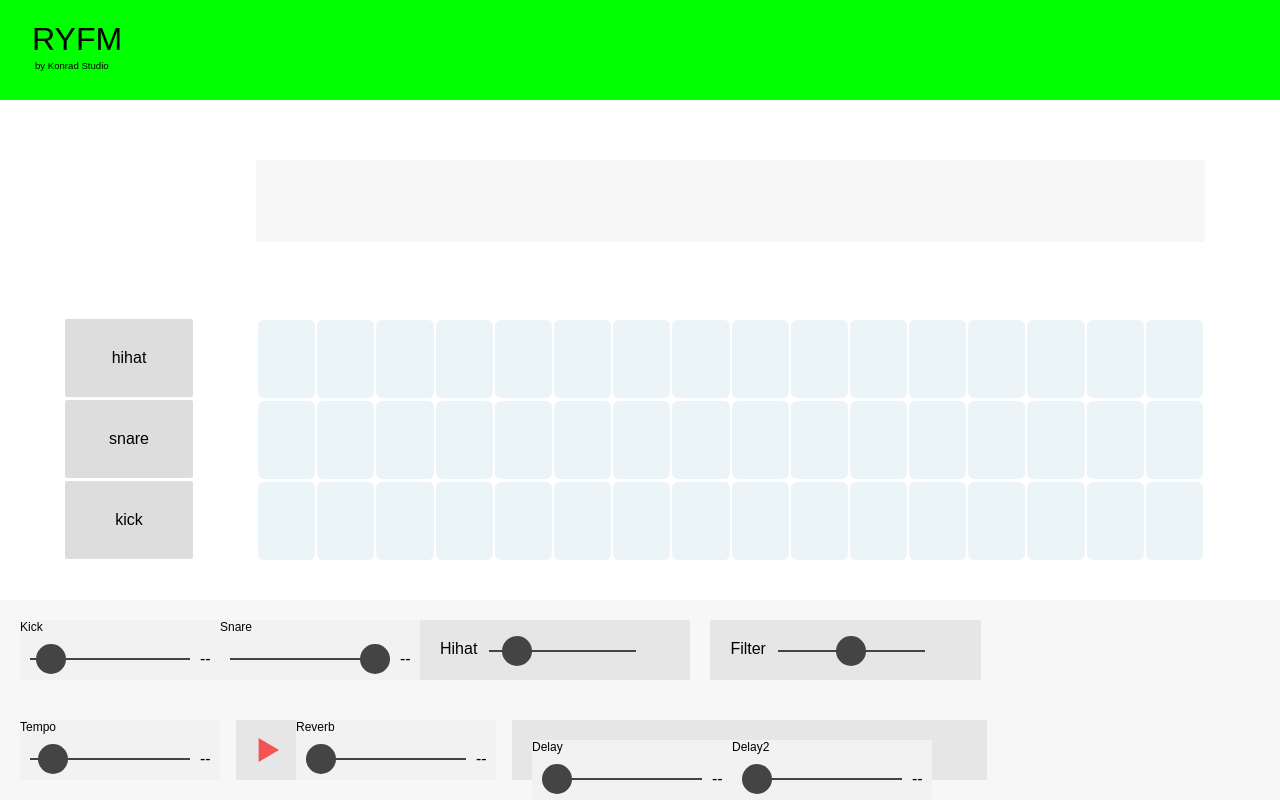
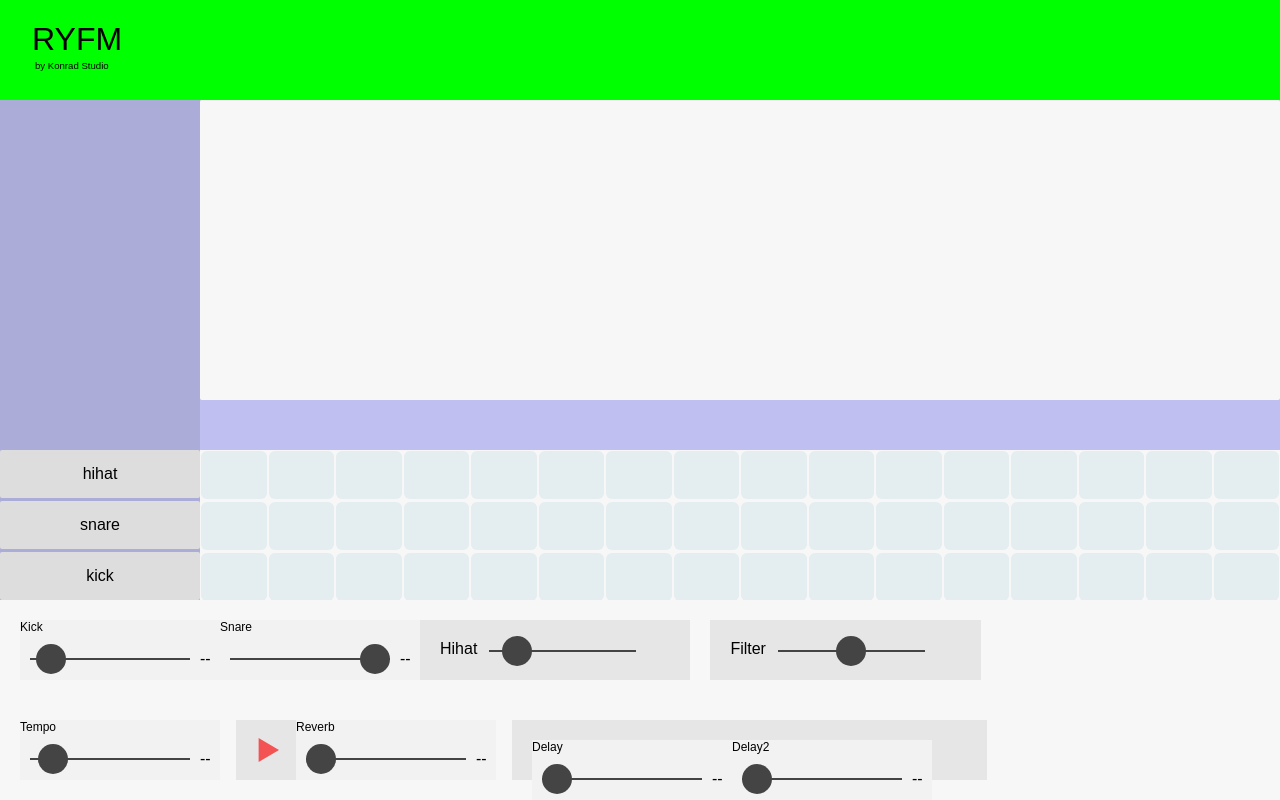
Before and after one commit to nckn/ryfm, a Nuxt app: page / in a window 1280 px wide. Built offline with nearby package versions, Linux system fonts and the light colour scheme; no server answers.

Commit message:
Setting up grid concept

```diff
--- a/assets/basics/main.scss
+++ b/assets/basics/main.scss
@@ -1,3 +1,6 @@
+
+$header-height: 100px;
+$footer-height: 200px;
 
 html, body { margin: 0; padding: 0; width: 100vw; height: 100vh; }
 
@@ -28,10 +31,11 @@ body {
 }
 
 header {
-  width: calc(100% - 4rem); height: 100px;
+  width: calc(100% - 4rem);
+  height: $header-height;
   text-align: center;
   display: table;
-  background: none;
+  // background: none;
   padding: 0 2rem;
   h1 {
     font-weight: 300;
@@ -45,29 +49,87 @@ header {
   }
 }
 
-.outer-container {
-  width: 100%; height: 100vh;
+// Debug colors
+header { background: #00FF00; }
+.main-container { background: rgba(0, 0, 200, 0.25); }
+.sidebar { background: rgba(0, 0, 0, 0.1); }
+footer { background: rgba(200, 0, 0, 0.25); }
+
+footer {
+  width: 100%;
+  height: $footer-height;
 }
 
-.synth-container, .main-content-container, .button-container {
+.main-container {
+  width: 100%;
+  height: calc(100% - 100px);
+  position: relative;
+  display: flex;
+  justify-content: space-between;
+  flex-direction: column;
+  .middle-container {
+    display: flex;
+    align-items: center;
+    height: calc(100% - 200px);
+    // position: relative;
+    // height: 100%;
+  }
+}
+
+.sidebar {
+  width: 200px;
+  height: 100%;
+  position: relative;
+  display: flex;
+  align-items: flex-end;
+  .button-container {
+    width: 100%;
+    // left: 5%;
+    display: table;
+    display: flex;
+    align-items: flex-end;
+    justify-content: space-between;
+    flex-direction: column;
+    .seq-button {
+      background: #DDD;
+      display: flex;
+      align-items: center;
+      justify-content: center;
+      height: calc((100% / 3 - 2px));
+      border-radius: 2px;
+    }
+  }
+}
+
+.synth-wrapper {
+  width: calc(100% - 200px);
+  height: 100%;
+  display: flex;
+  align-items: flex-end;
+  justify-content: space-between;
+  flex-direction: column;
+}
+
+.sequencer, .button-container {
   height: 30%;
-  /*top: 12%;*/
-  /*top: 30%;*/
-  bottom: 30%;
-  padding: 1px;
 }
 
 .synth-container {
-  background: #f7f7f7;
-  position: absolute;
-  width: 74%; height: 10%;
-  left: 20%;
-  top: 20%;
+  height: 60%;
 }
 
-.main-content-container {
-  width: 74%;
-  left: 20%;
+.synth-container, .sequencer {
+  width: 100%;
+  background: #f7f7f7;
+  // position: absolute;
+  // width: 74%; height: 10%;
+  // left: 20%;
+  // top: 20%;
+}
+
+.sequencer {
+  // width: 74%;
+  // left: 20%;
   display: flex;
   align-items: stretch;
   flex-direction: column;
@@ -99,29 +161,12 @@ header {
   }
 }
 
-.button-container {
-  width: 10%;
-  left: 5%;
-  display: table;
-  display: flex;
-  justify-content: space-between;
-  flex-direction: column;
-  .seq-button {
-    background: #DDD;
-    display: flex;
-    align-items: center;
-    justify-content: center;
-    height: calc((100% / 3 - 2px));
-    border-radius: 2px;
-  }
-}
+/* Mutual styles */
+// header, .main-container, .sequencer, .button-container {
+//   position: absolute;
+// }
 
-/* Mutual styles */
-header, .outer-container, .main-content-container, .button-container {
-  position: absolute;
-}
-
-/*header h1, .main-content-container, .button-container {
+/*header h1, .sequencer, .button-container {
   display: table-cell;
   vertical-align: middle;
 }*/
@@ -185,11 +230,14 @@ header, .outer-container, .main-content-container, .button-container {
 .eight-buttons { width: calc((100% / 8) - 2px); }
 .sixteen-buttons { width: calc((100% / 16) - 2px); }
 
-.controlpanel {
+.control-row {
   background: #f7f7f7;
   width: 100%; height: 60px;
   padding: 20px;
-  position: absolute;
+  // position: absolute;
+  display: flex;
+  // align-items: stretch;
+  justify-content: flex-start;
   &.one {
     bottom: 100px;
     height: 60px;
@@ -208,7 +256,7 @@ header, .outer-container, .main-content-container, .button-container {
   }
 }
 
-body > div.outer-container > div.controlpanel.one > div:nth-child(4) {
+body > div.main-container > div.control-row.one > div:nth-child(4) {
   float: right; margin-right: 40px;
   width: 20.6%;
 }
--- a/components/Header.vue
+++ b/components/Header.vue
@@ -11,8 +11,6 @@
 
 <style lang="scss" scoped>
 
-header { background: #00FF00; }
-
 header {
   width: 100%;
 }
--- a/components/gui/Slider.vue
+++ b/components/gui/Slider.vue
@@ -2,7 +2,7 @@
   div.slider-wrapper
     label {{ slider_name }}
     div.slider-row
-      input.slider(:name='`${slider_name}`', type='range', :min="min", :max="max", step="step", :value="value" @input="changeValue")
+      input.slider(:name='`${slider_name}`', type='range', :min="min", :max="max", :step="step", :value="value" @input="changeValue")
       p.value.synth-output --
 </template>
 
--- a/layouts/default.vue
+++ b/layouts/default.vue
@@ -1,5 +1,5 @@
 <template lang="pug">
-  div
+  div.master-container
     Header
     nuxt
 </template>
@@ -47,4 +47,10 @@ body {
   font-family: "Karla", sans-serif;
 }
 
+.master-container {
+  display: flex;
+  flex-direction: column;
+  height: 100vh;
+}
+
 </style>
--- a/pages/index.vue
+++ b/pages/index.vue
@@ -1,14 +1,18 @@
 <template lang="pug">
-  .outer-container
+  .main-container
+    .middle-container
+      .sidebar
         .button-container
           .seq-button.button.hihat(@click="triggerSound" name="hihat") hihat
           .seq-button.button.snare(@click="triggerSound" name="snare") snare
           .seq-button.button.kick(@click="triggerSound" name="kick") kick
+      .synth-wrapper
         .synth-container
-    .main-content-container
+        .sequencer
           div.cell-row(v-for="(drum, index) in drums")
             Cell(v-for="(cell, index) in sequenceCells[index]" :class_name="'sixteen-buttons'" v-bind:id="index" :key="index")
-    .controlpanel.one
+    footer
+      .control-row.one
         Slider(:slider_name="'Kick'" :min="30" :max="500" :value="50" :step="1")
         //- .control-section.soundtweak
         //-   p Kick
@@ -27,7 +31,7 @@
           p Filter
           input.synth-slider(name='filter', type='range', min='20', max='5000', step='1', value='2500')
           // <p class="synth-output">60 bpm</p>
-    .controlpanel.two
+      .control-row.two
         Slider(:slider_name="'Tempo'" :min="0" :max="1000" :value="60" :step="1")
         //- .control-section.tempo
         //-   p Tempo
@@ -51,7 +55,7 @@
           //- .effect-icon.delay-feedback
           //- input.feedback-slider(type='range', min='0', max='0.9', step='0.01', value='0')
           //- output.feedback-output
-  // end of outer-container
+    // end of main-container
 </template>
 
 <script>
```
Lines whose indentation alone changed are shown as unchanged.
